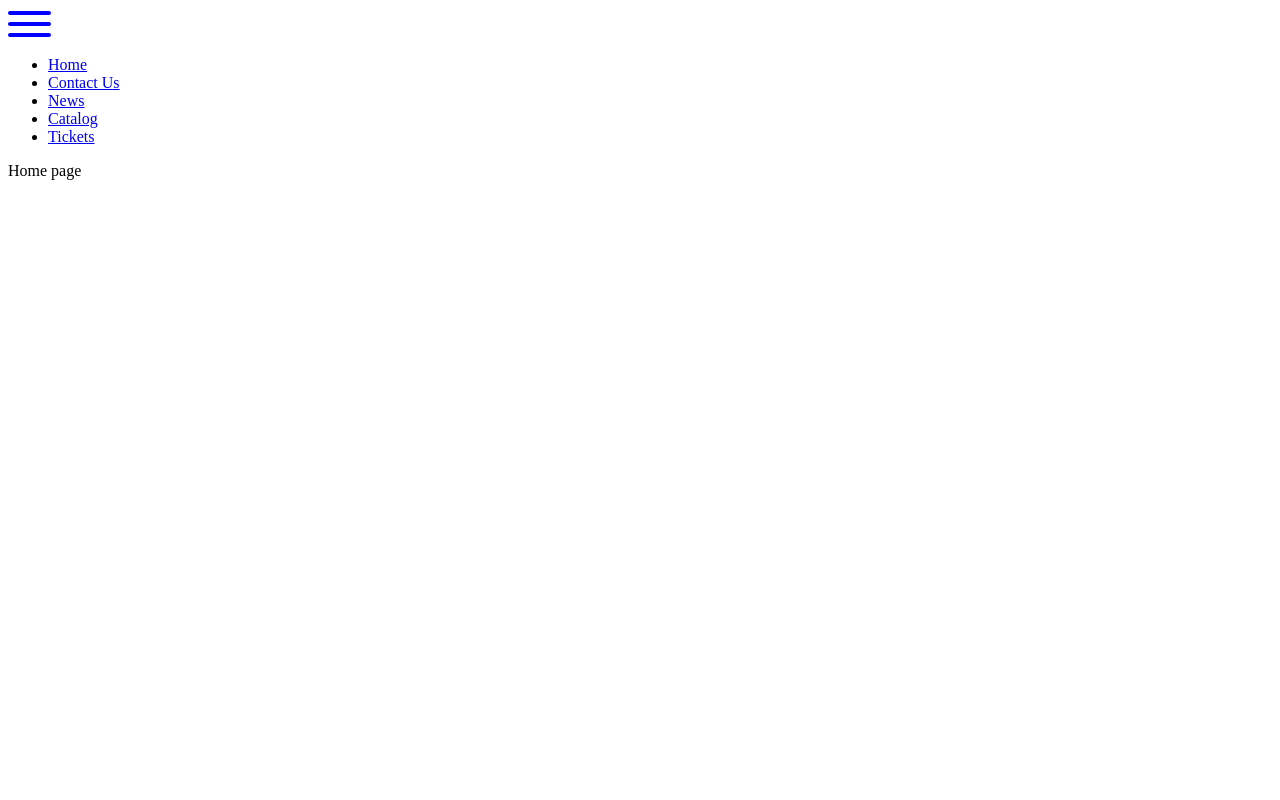
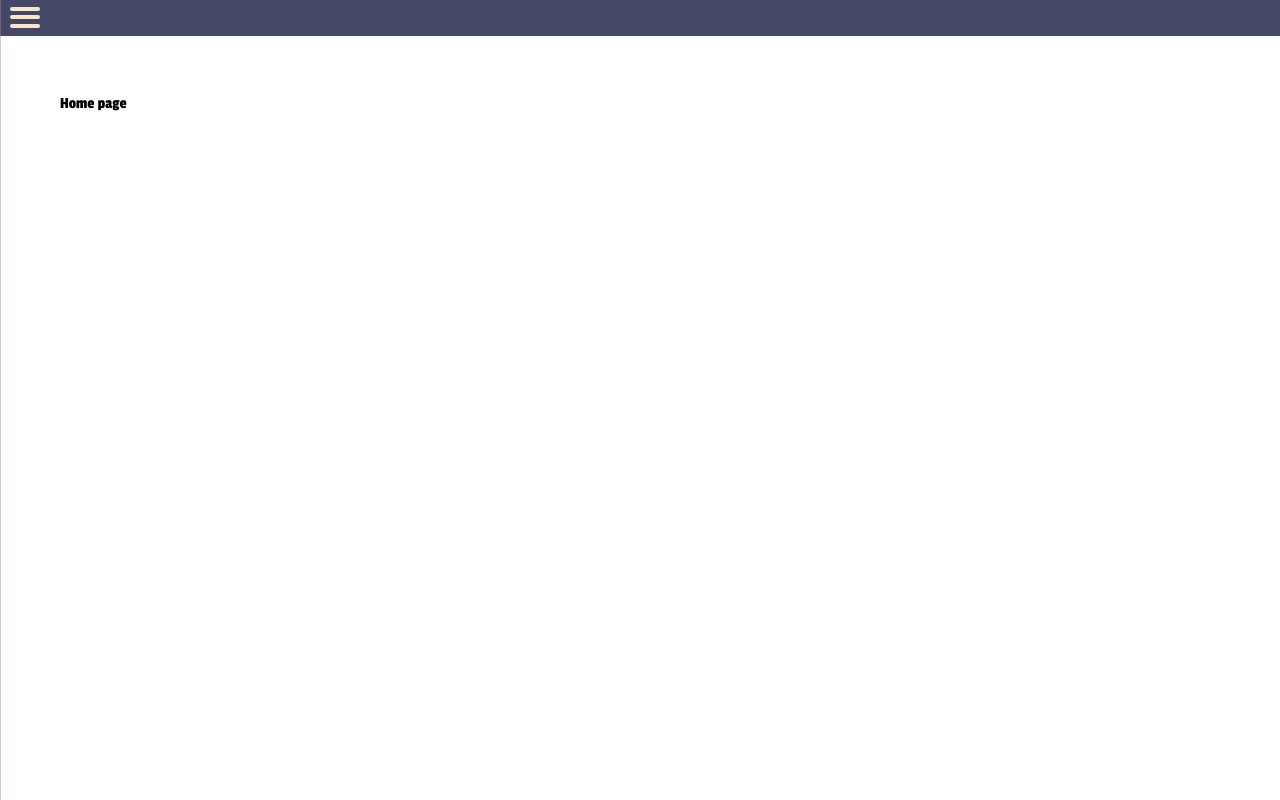
Before and after one commit to SiarheiLunski/a11y-workshop, a React app: page / in a window 1280 px wide. Built offline with nearby package versions, Linux system fonts and the light colour scheme.

Commit message:
Add header style

```diff
--- a/public/index.html
+++ b/public/index.html
@@ -10,20 +10,9 @@
       content="Web site created using create-react-app"
     />
     <link rel="apple-touch-icon" href="%PUBLIC_URL%/logo192.png" />
-    <!--
-      manifest.json provides metadata used when your web app is installed on a
-      user's mobile device or desktop. See https://developers.google.com/web/fundamentals/web-app-manifest/
-    -->
     <link rel="manifest" href="%PUBLIC_URL%/manifest.json" />
-    <!--
-      Notice the use of %PUBLIC_URL% in the tags above.
-      It will be replaced with the URL of the `public` folder during the build.
-      Only files inside the `public` folder can be referenced from the HTML.
-
-      Unlike "/favicon.ico" or "favicon.ico", "%PUBLIC_URL%/favicon.ico" will
-      work correctly both with client-side routing and a non-root public URL.
-      Learn how to configure a non-root public URL by running `npm run build`.
-    -->
+    <link rel="preconnect" href="https://fonts.gstatic.com">
+    <link href="https://fonts.googleapis.com/css2?family=Passion+One&display=swap" rel="stylesheet">
     <title>a11y workshop</title>
   </head>
   <body>
--- /dev/null
+++ b/src/App.css
@@ -0,0 +1,65 @@
+/* http://meyerweb.com/eric/tools/css/reset/
+   v2.0 | 20110126
+   License: none (public domain)
+*/
+
+html, body, div, span, applet, object, iframe,
+h1, h2, h3, h4, h5, h6, p, blockquote, pre,
+a, abbr, acronym, address, big, cite, code,
+del, dfn, em, img, ins, kbd, q, s, samp,
+small, strike, strong, sub, sup, tt, var,
+b, u, i, center,
+dl, dt, dd, ol, ul, li,
+fieldset, form, label, legend,
+table, caption, tbody, tfoot, thead, tr, th, td,
+article, aside, canvas, details, embed,
+figure, figcaption, footer, header, hgroup,
+menu, nav, output, ruby, section, summary,
+time, mark, audio, video {
+	margin: 0;
+	padding: 0;
+	border: 0;
+	font-size: 100%;
+	font: inherit;
+	vertical-align: baseline;
+}
+/* HTML5 display-role reset for older browsers */
+article, aside, details, figcaption, figure,
+footer, header, hgroup, menu, nav, section {
+	display: block;
+}
+body {
+	line-height: 1;
+}
+ol, ul {
+	list-style: none;
+}
+blockquote, q {
+	quotes: none;
+}
+blockquote:before, blockquote:after,
+q:before, q:after {
+	content: '';
+	content: none;
+}
+table {
+	border-collapse: collapse;
+	border-spacing: 0;
+}
+
+:root {
+	--main-dark-color: #444766;
+	--main-color: #9D83A4;
+	--main-light-color: #F9E5CB;
+	--blue-color: #2E456B;
+	--grey-color: #EAEEEF;
+}
+
+body {
+	font-family: 'Passion One', cursive;
+	padding-top: 36px;
+}
+
+a {
+	text-decoration: none;
+}
--- a/src/App.jsx
+++ b/src/App.jsx
@@ -1,4 +1,5 @@
 import { Router } from './Router';
+import './App.css';
 
 export const App = () => {
   return (
--- a/src/components/controls/HamburgerMenu.css
+++ b/src/components/controls/HamburgerMenu.css
@@ -1,28 +1,36 @@
-.container {
-  height: 32px;
-  width: 43px;
+.hamburger {
+  position: absolute;
+  top: 5px;
+  left: 10px;
+  z-index: 2;
+  height: 25px;
+  width: 30px;
   display: flex;
   flex-direction: column;
   justify-content: space-around;
 }
 
-.bar {
+.hamburger-bar {
   height: 4px;
   width: 100%;
-  background: blue;
-  transform-origin: 8px 4px;
-  transition: transform 0.5s, opacity 0.55s ease;
+  background: var(--main-light-color);
+  transform-origin: 8px 8px;
+  transition: transform 0.5s, opacity 0.55s ease, background 0.5s ease;
   border-radius: 4px;
 }
 
-.container--open .bar-1 {
-  transform: rotate(45deg) translate(2px, -1px);
+.hamburger--open .hamburger-bar {
+  background: var(--main-dark-color);
 }
 
-.container--open .bar-3 {
-  transform: rotate(-45deg) translate(4px, 2px);
+.hamburger--open .hamburger-bar-1 {
+  transform: rotate(45deg) translate(-1px, 3px);
 }
 
-.container--open .bar-2 {
+.hamburger--open .hamburger-bar-3 {
+  transform: rotate(-45deg) translate(7px, 0px);
+}
+
+.hamburger--open .hamburger-bar-2 {
   opacity: 0;
 }
--- a/src/components/controls/HamburgerMenu.jsx
+++ b/src/components/controls/HamburgerMenu.jsx
@@ -1,21 +1,12 @@
-import { useEffect, useState } from 'react';
 import './HamburgerMenu.css';
+import { useToggle } from '../../hooks/useToggle';
 
-export const HamburgerMenu = () => {
-  const [open, setOpen] = useState(false);
-  const [containerClassName, setContainerClassName] = useState(false);
-
-  const toggle = () => {
-    setOpen(!open);
-  };
-
-  useEffect(() => {
-    setContainerClassName(open ? 'container container--open' : 'container');
-  }, [open]);
+export const HamburgerMenu = ({ open, toggle }) => {
+  const containerClassName = useToggle('hamburger', open);
 
   return <div className={containerClassName} onClick={toggle} >
-    <div className="bar bar-1" />
-    <div className="bar bar-2" />
-    <div className="bar bar-3" />
+    <div className="hamburger-bar hamburger-bar-1" />
+    <div className="hamburger-bar hamburger-bar-2" />
+    <div className="hamburger-bar hamburger-bar-3" />
   </div>;
 };
--- /dev/null
+++ b/src/components/controls/Navigation.css
@@ -0,0 +1,17 @@
+.navigation-container {
+  top: 0;
+  padding: 60px;
+  position: absolute;
+  background-color: var(--main-color);
+  height: calc(100vh - 120px);
+  transform: translateX(-100%);
+  transition: transform 1s;
+}
+
+.navigation-container--open {
+  transform: translateX(0);
+}
+
+.navigation-link {
+  color: var(--main-dark-color);
+}
--- a/src/components/controls/Navigation.jsx
+++ b/src/components/controls/Navigation.jsx
@@ -1,11 +1,15 @@
 import { Link } from 'react-router-dom';
+import { useToggle } from '../../hooks/useToggle';
+import './Navigation.css';
 
-export const Navigation = () => {
-  return <ul>
-    <li><Link to="/">Home</Link></li>
-    <li><Link to="/contact-us">Contact Us</Link></li>
-    <li><Link to="/news">News</Link></li>
-    <li><Link to="/catalog">Catalog</Link></li>
-    <li><Link to="/tickets">Tickets</Link></li>
+export const Navigation = ({ open }) => {
+  const containerClassName = useToggle('navigation-container', open);
+
+  return <ul className={containerClassName}>
+    <li><Link className="navigation-link" to="/">Home</Link></li>
+    <li><Link className="navigation-link" to="/contact-us">Contact Us</Link></li>
+    <li><Link className="navigation-link" to="/news">News</Link></li>
+    <li><Link className="navigation-link" to="/catalog">Catalog</Link></li>
+    <li><Link className="navigation-link" to="/tickets">Tickets</Link></li>
   </ul>;
 };
--- /dev/null
+++ b/src/components/layout/Header.css
@@ -0,0 +1,9 @@
+.header {
+  position: absolute;
+  top: 0;
+  left: 0;
+  height: 36px;
+  width: 100%;
+  background-color: var(--main-dark-color);
+  color: var(--main-color);
+}
--- a/src/components/layout/Header.jsx
+++ b/src/components/layout/Header.jsx
@@ -1,9 +1,23 @@
+import { useState, useEffect } from 'react';
+import { useLocation } from 'react-router-dom';
 import { Navigation } from '../controls/Navigation';
 import { HamburgerMenu } from '../controls/HamburgerMenu';
+import './Header.css';
 
 export const Header = () => {
-  return <div>
-    <HamburgerMenu />
-    <Navigation />
+  const location = useLocation();
+  const [open, setOpen] = useState(false);
+
+  useEffect(() => {
+    setOpen(false);
+  }, [location]);
+
+  const toggle = () => {
+    setOpen(!open);
+  };
+
+  return <div className="header">
+    <HamburgerMenu open={open} toggle={toggle} />
+    <Navigation open={open} />
   </div>;
 };
--- /dev/null
+++ b/src/components/layout/MainLayout.css
@@ -0,0 +1,3 @@
+.layout {
+  padding: 60px;
+}
--- a/src/components/layout/MainLayout.jsx
+++ b/src/components/layout/MainLayout.jsx
@@ -1,8 +1,11 @@
 import { Header } from './Header';
+import './MainLayout.css';
 
 export const MainLayout = ({ children }) => {
   return <div>
     <Header />
-    {children}
+    <div className="layout">
+      {children}
+    </div>
   </div>;
 };
--- /dev/null
+++ b/src/hooks/useToggle.js
@@ -0,0 +1,11 @@
+import { useState, useEffect } from 'react';
+
+export const useToggle = (initialClassName, open) => {
+  const [containerClassName, setContainerClassName] = useState(initialClassName);
+
+  useEffect(() => {
+    setContainerClassName(open ? `${initialClassName} ${initialClassName}--open` : initialClassName);
+  }, [open]);
+
+  return containerClassName;
+};
```
Also changed, not shown: 1 other file (tests, documents, lock files or other folders).
